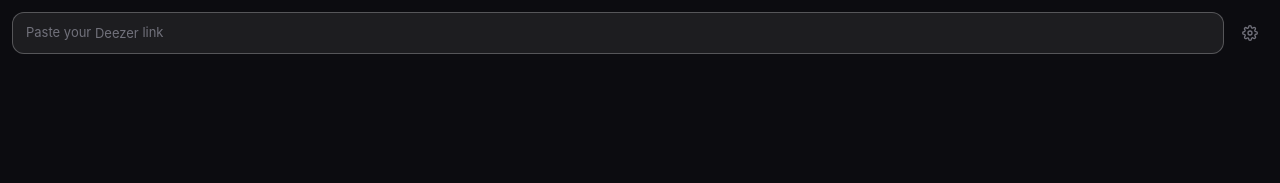
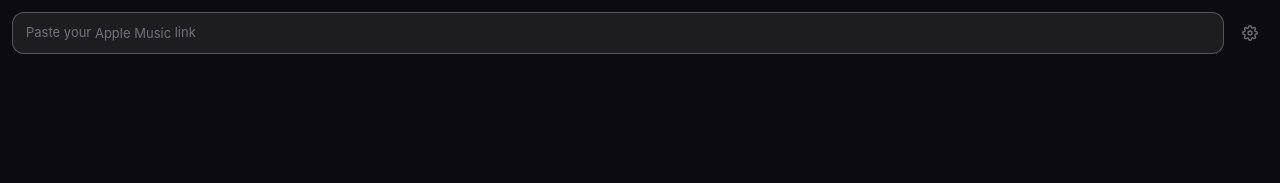
Before and after one commit to Vincenthouin/Streamylink, a React (Vite) app: page / in a window 1280 px wide. Shown: the top 183 px of the page. Built offline with nearby package versions, Linux system fonts and the light colour scheme.

Commit message:
Placeholder : ralentit le défilement des noms (2s -> 4s)
Co-Authored-By: Claude Opus 4.8 <noreply@anthropic.com>

```diff
--- a/src/ui/ResolverPanel.tsx
+++ b/src/ui/ResolverPanel.tsx
@@ -271,7 +271,7 @@ function RotatingPlaceholder({ rightGap }: { rightGap: boolean }) {
   }, []);
 
   useEffect(() => {
-    const id = setInterval(() => setI((n) => n + 1), 2000);
+    const id = setInterval(() => setI((n) => n + 1), 4000);
     return () => clearInterval(id);
   }, []);
 
```
